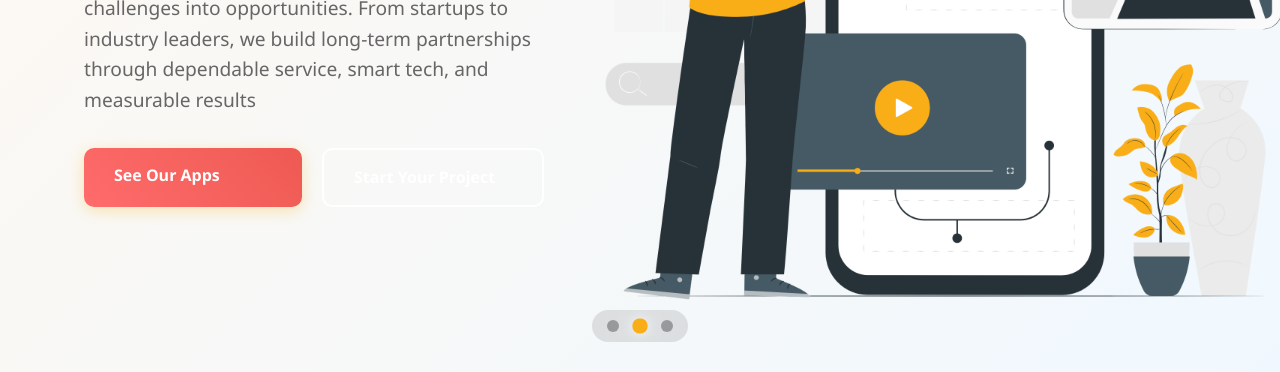
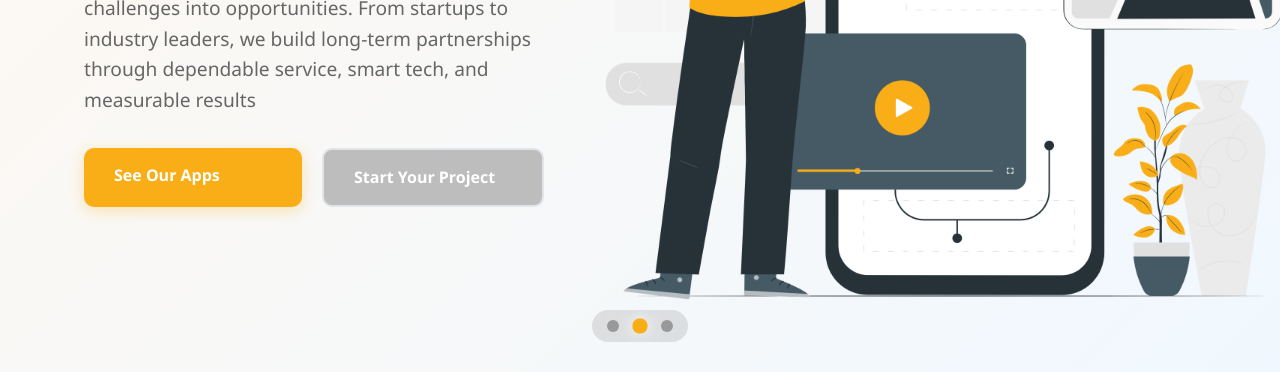
Before and after one commit to BinaryBella/g3technologies-website, a plain HTML site: page index.html in a window 1280 px wide. Shown: the part 428-800 px from the top of the page. Drawn offline with Linux system fonts and the light colour scheme.

Commit message:
modify button styles: update primary and secondary button backgrounds and hover effects

```diff
--- a/styles.css
+++ b/styles.css
@@ -475,23 +475,21 @@ body {
 
 /* Button styles for specific contexts */
 .slide-content .btn-primary {
-    background: linear-gradient(45deg, #ff6b6b, #ee5a52);
+    background: #f9ae18;
 }
 
 .slide-content .btn-primary:hover {
     transform: translateY(-2px);
-    box-shadow: 0 10px 20px rgba(255, 107, 107, 0.3);
 }
 
 .slide-content .btn-secondary {
-    background: transparent;
-    color: white;
-    border: 2px solid white;
+    background: rgb(189, 189, 189);
+    color: rgb(255, 255, 255);
 }
 
 .slide-content .btn-secondary:hover {
     background: white;
-    color: #667eea;
+    color: #000000;
     transform: translateY(-2px);
 }
 
```
